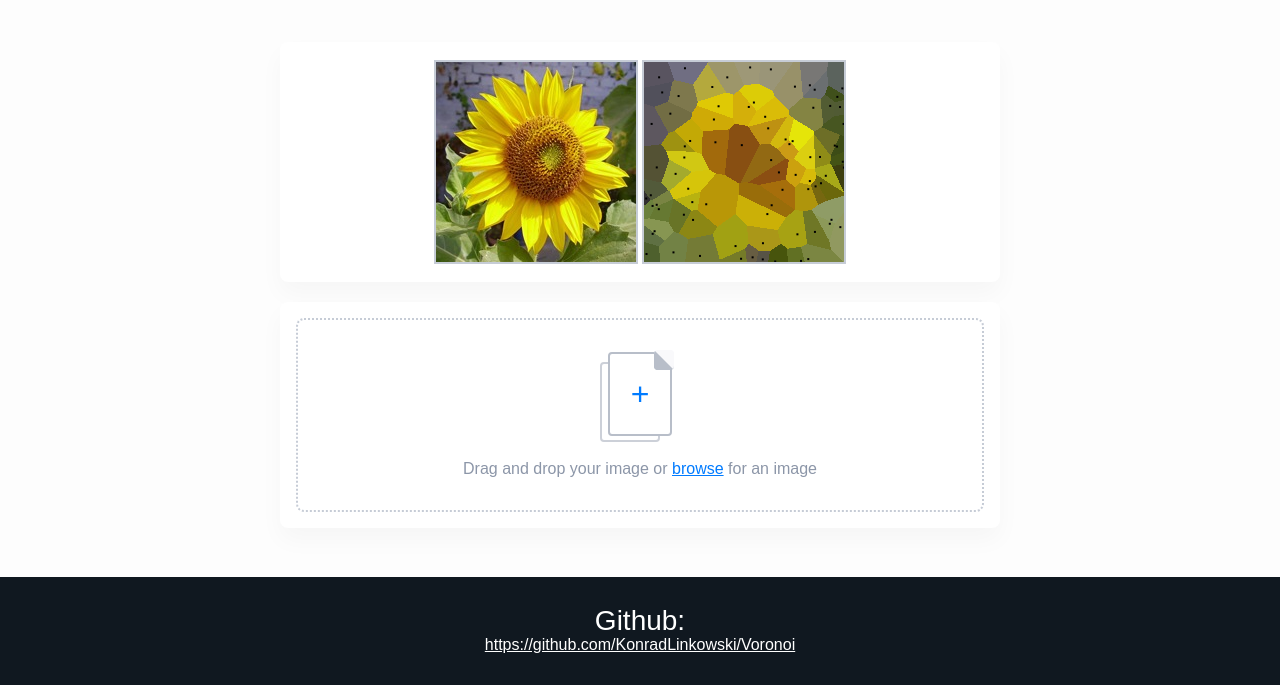
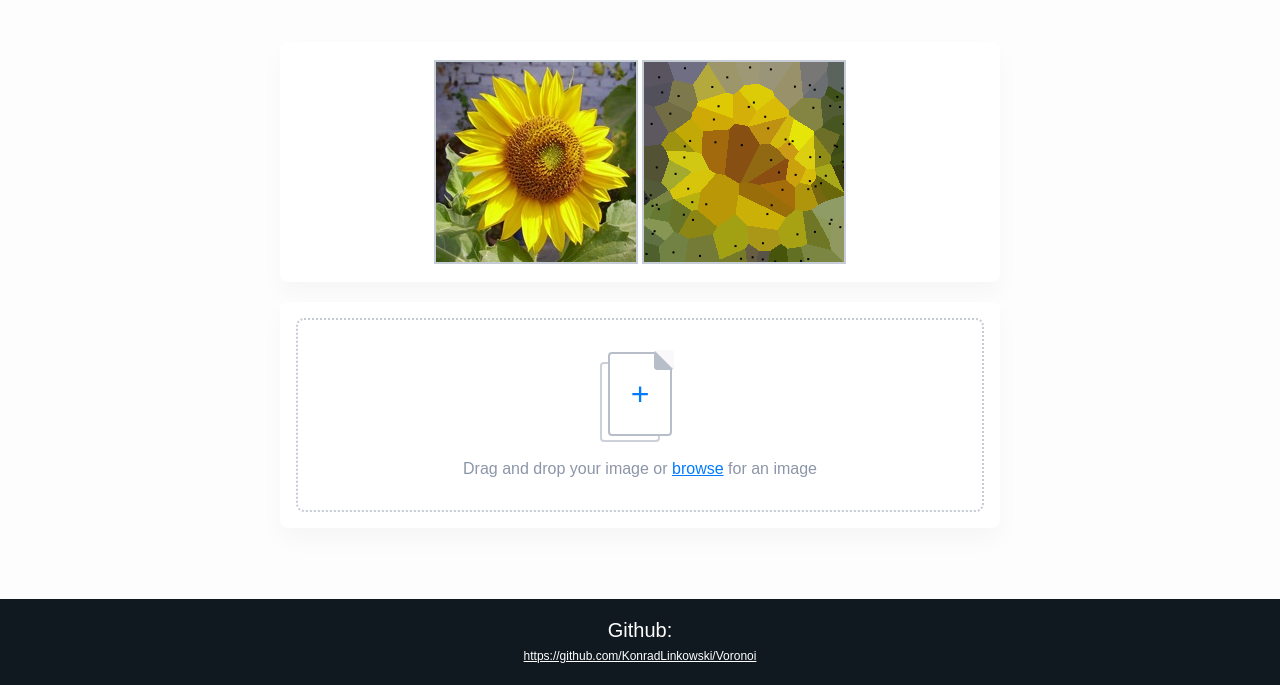
Before and after one commit to KonradLinkowski/Voronoi, a plain HTML site: page index.html in a window 1280 px wide. Shown: the part 115-800 px from the top of the page. Drawn offline with Linux system fonts and the light colour scheme.

Commit message:
Updated font size
https://i.gyazo.com/811452f231fc3854cf1acf345b791593.png

```diff
--- a/assets/css/style.css
+++ b/assets/css/style.css
@@ -136,15 +136,15 @@ footer {
   color: white;
   width: 100%;
   text-align: center;
-  font-size: 1.75em;
+  font-size: 1.25em;
 
   position: absolute;
   bottom: 0;
 }
 footer a:any-link {
   color: white;
-  font-size: 1rem;
+  font-size: 0.75rem;
 }
 .gh {
-  margin-bottom: -5vh;
+  margin-bottom: -2.5vh;
 }
```
